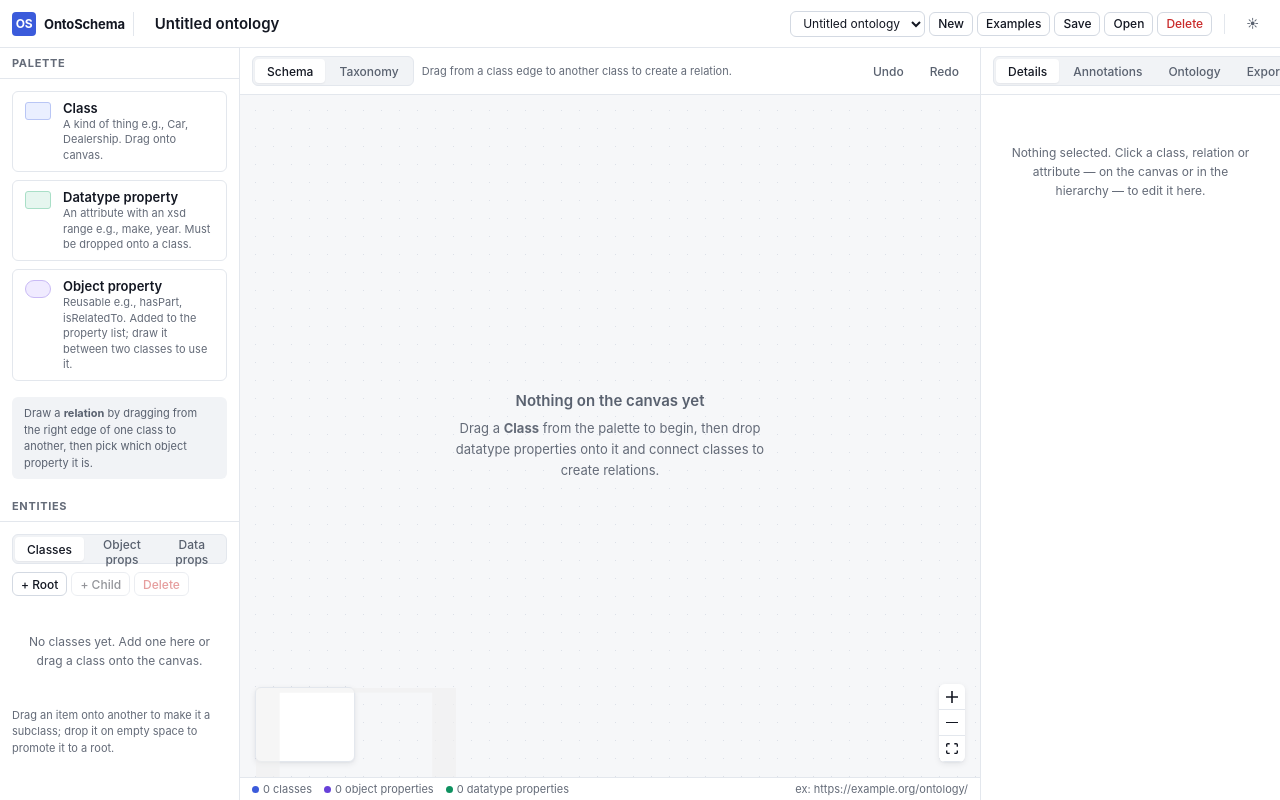
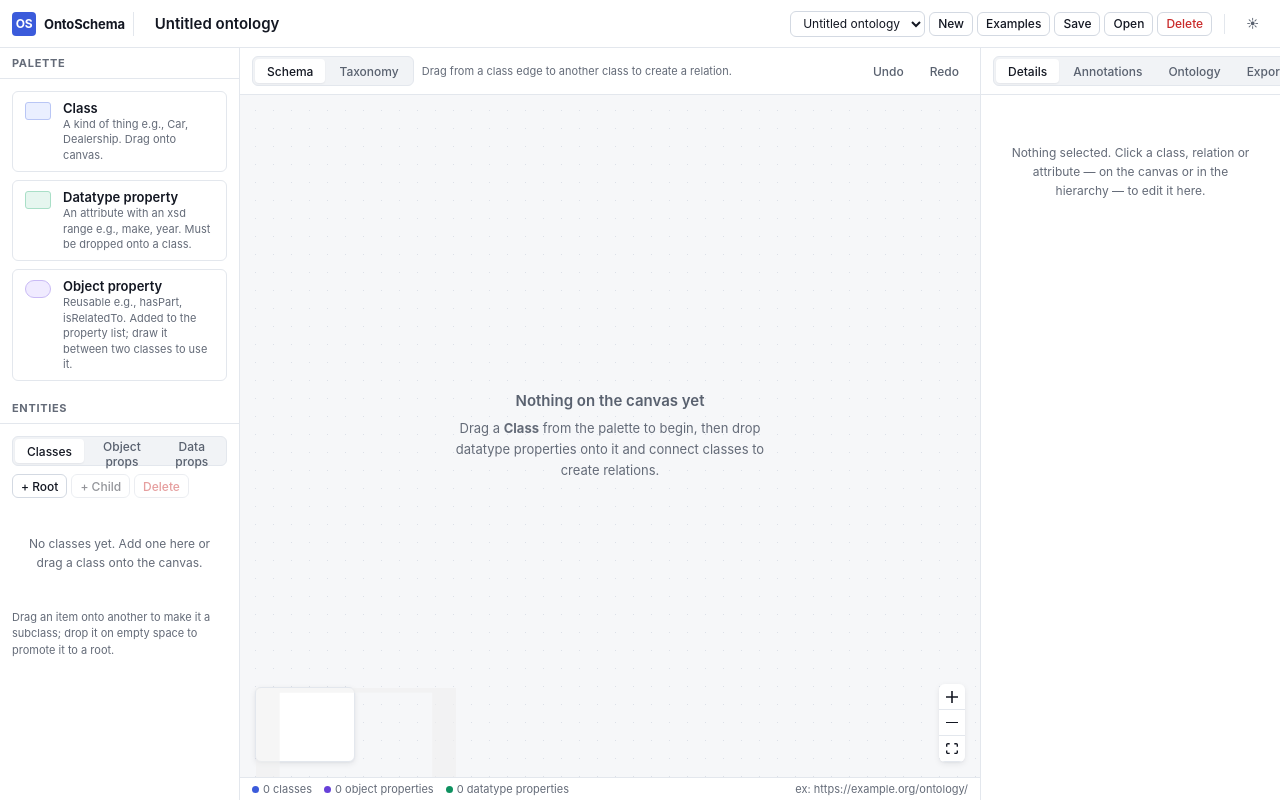
Before and after one commit to kodymoodley/ontoschema, a React (Vite) app: page / in a window 1280 px wide. Built offline with nearby package versions, Linux system fonts and the light colour scheme; what n3 would draw is missing.

Commit message:
Drop the relation hint from the palette
The palette entries already say what each thing is, and the sentence was
read once and then took three lines of a narrow column forever.

```diff
--- a/src/canvas/Palette.tsx
+++ b/src/canvas/Palette.tsx
@@ -93,11 +93,6 @@ export function Palette({ onCreate, onCreateObjectProperty, canCreateAttribute }
           </span>
         </span>
       </button>
-
-      <p className={styles.paletteNote}>
-        Draw a <strong>relation</strong> by dragging from the right edge of one class to another,
-        then pick which object property it is.
-      </p>
     </div>
   );
 }
--- a/src/canvas/canvas.module.css
+++ b/src/canvas/canvas.module.css
@@ -149,16 +149,6 @@
   color: var(--text-tertiary);
 }
 
-.paletteNote {
-  margin: var(--space-2) 0 0;
-  padding: var(--space-2) var(--space-3);
-  border-radius: var(--radius-md);
-  background: var(--surface-sunken);
-  font-size: var(--text-xs);
-  line-height: 1.5;
-  color: var(--text-secondary);
-}
-
 /* --------------------------------------------------------- taxonomy view */
 
 .moduleNode {
```
